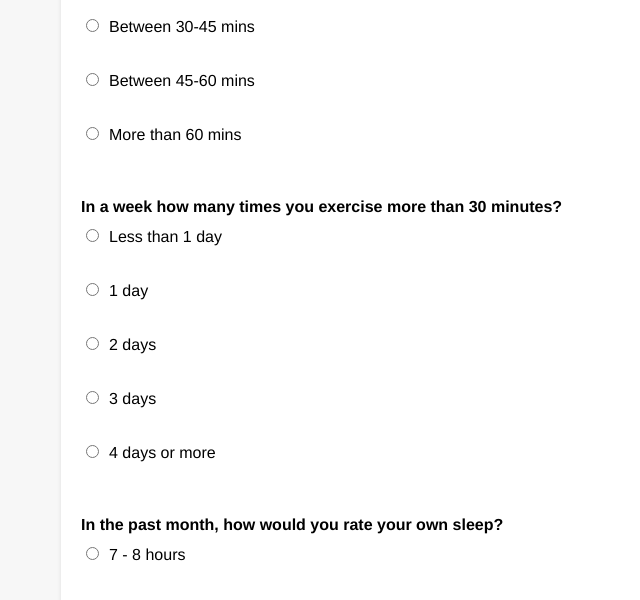
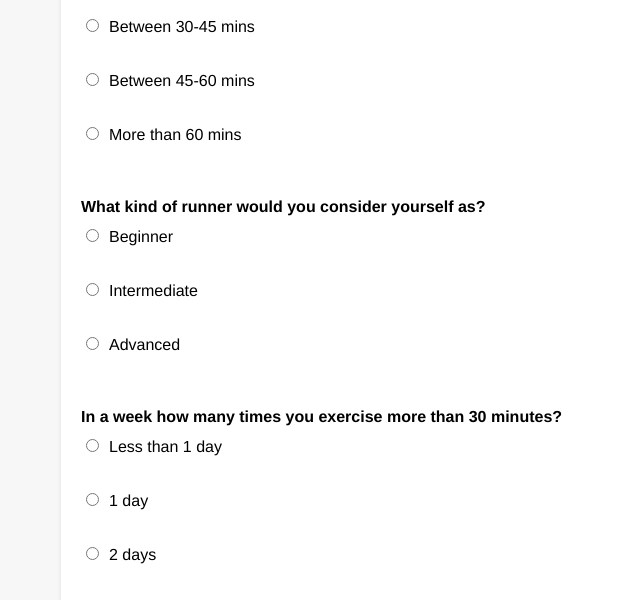
Before and after one commit to stephangriesel/pacemyrun-site, a Flask app: page /app1/ in a window 1280 px wide. Shown: the part 658-1258 px from the top of the page, without its empty margins (259-899 px from the left). Run offline with Flask 2, Linux system fonts and the light colour scheme.

Commit message:
new question and remove comments

```diff
--- a/templates/form.html
+++ b/templates/form.html
@@ -27,6 +27,11 @@
         <label><input type="radio" name="walk" value="Between 30-45 mins" required>Between 30-45 mins</label><br>
         <label><input type="radio" name="walk" value="Between 45-60 mins" required>Between 45-60 mins</label><br>
         <label><input type="radio" name="walk" value="More than 60 mins" required>More than 60 mins</label><br>
+
+        <p>What kind of runner would you consider yourself as?</p>
+        <label><input type="radio" name="experience" value="just starting out and want to schedule to become runner" required>Beginner</label><br>
+        <label><input type="radio" name="experience" value="intermediate runner. I run few times a week and can run for at least hour without stopping" required>Intermediate</label><br>
+        <label><input type="radio" name="experience" value="an experienced runner. I run 5 or more times per week and can run at least 2 hours without stopping." required>Advanced</label><br>
 
         <p>In a week how many times you exercise more than 30 minutes?</p>
         <label><input type="radio" name="exercise" value="less than 1 day" required>Less than 1 day</label><br>
@@ -80,53 +85,6 @@
         });
         </script>
 
-        <!-- <p>Have you ever been told you have hypertension? Or are you on treatment for hypertension?</p>
-        <label><input type="radio" name="hypertension" value="yes" required>Yes</label><br>
-        <label><input type="radio" name="hypertension" value="no" required>No</label><br>
-
-        <p>Have you ever been told you have diabetes? Or are you on treatment for diabetes?</p>
-        <label><input type="radio" name="diabetes" value="yes" required>Yes</label><br>
-        <label><input type="radio" name="diabetes" value="no" required>No</label><br>
-
-        <p>Do you smoke?</p>
-        <label><input type="radio" name="smoking" value="yes" required>Yes</label><br>
-        <label><input type="radio" name="smoking" value="no" required>No</label><br>
-
-        <p>How much alcohol do you drink per day?</p>
-        <label><input type="radio" name="alcohol" value="don't drink at all" required>Don't drink at all</label><br>
-        <label><input type="radio" name="alcohol" value="less than half a cup" required>Less than half a cup</label><br>
-        <label><input type="radio" name="alcohol" value="between half and 1 cups" required>Between half and 1 cups</label><br>
-        <label><input type="radio" name="alcohol" value="between 1 and 2 cups" required>Between 1 and 2 cups</label><br>
-        <label><input type="radio" name="alcohol" value="2 or more cups" required>2 or more cups</label><br>
-
-        <p>In the past month, did you feel nervous?</p>
-        <label><input type="radio" name="nervous" value="Not at all" required>Not at all</label><br>
-        <label><input type="radio" name="nervous" value="Just a little" required>Just a little</label><br>
-        <label><input type="radio" name="nervous" value="Sometimes" required>Sometimes</label><br>
-        <label><input type="radio" name="nervous" value="Generally" required>Generally</label><br>
-        <label><input type="radio" name="nervous" value="Everytime" required>Everytime</label><br>
-
-        <p>In the past month, did you feel depressed and like nothing could make you feel better?</p>
-        <label><input type="radio" name="depressed" value="Not at all" required>Not at all</label><br>
-        <label><input type="radio" name="depressed" value="Just a little" required>Just a little</label><br>
-        <label><input type="radio" name="depressed" value="Sometimes" required>Sometimes</label><br>
-        <label><input type="radio" name="depressed" value="Generally" required>Generally</label><br>
-        <label><input type="radio" name="depressed" value="Everytime" required>Everytime</label><br>
-
-        <p>In the past month, did you feel that anything you did was foolish?</p>
-        <label><input type="radio" name="difficult" value="Not at all" required>Not at all</label><br>
-        <label><input type="radio" name="difficult" value="Just a little" required>Just a little</label><br>
-        <label><input type="radio" name="difficult" value="Sometimes" required>Sometimes</label><br>
-        <label><input type="radio" name="difficult" value="Generally" required>Generally</label><br>
-        <label><input type="radio" name="difficult" value="Everytime" required>Everytime</label><br>
-
-        <p>In the past month, did you feel worthless?</p>
-        <label><input type="radio" name="worthless" value="Not at all" required>Not at all</label><br>
-        <label><input type="radio" name="worthless" value="Just a little" required>Just a little</label><br>
-        <label><input type="radio" name="worthless" value="Sometimes" required>Sometimes</label><br>
-        <label><input type="radio" name="worthless" value="Generally" required>Generally</label><br>
-        <label><input type="radio" name="worthless" value="Everytime" required>Everytime</label><br> -->
-
         <!-- Add a div with a unique ID to show the loading spinner -->
         <div id="loading-spinner" class="hidden">
             <div class="spinner"></div>
```
